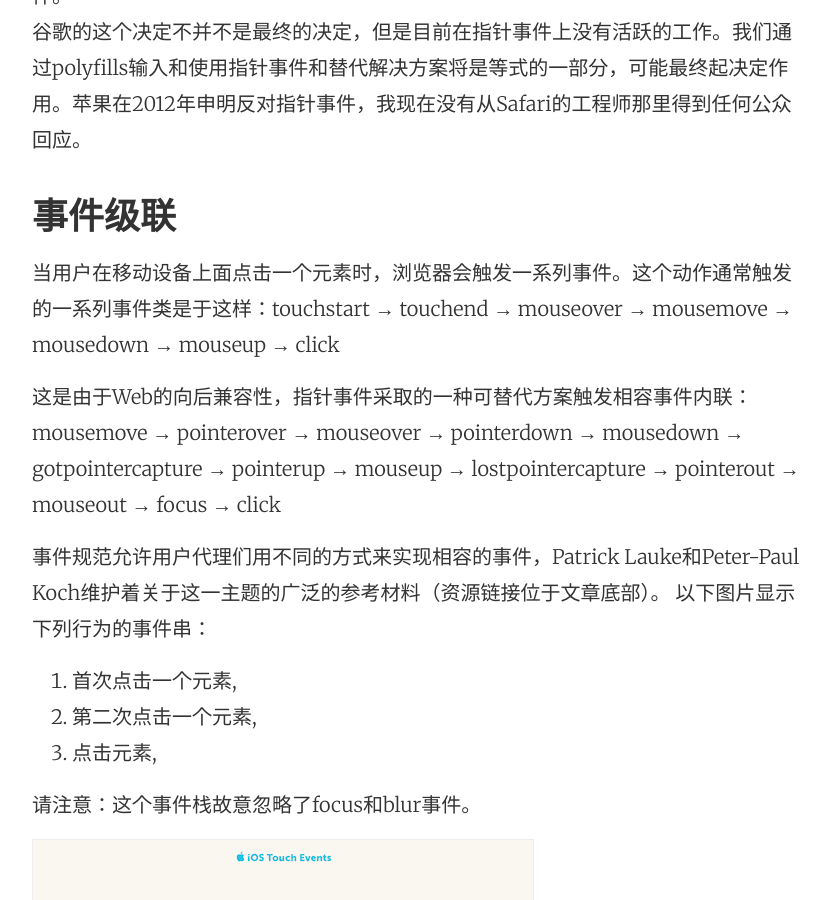
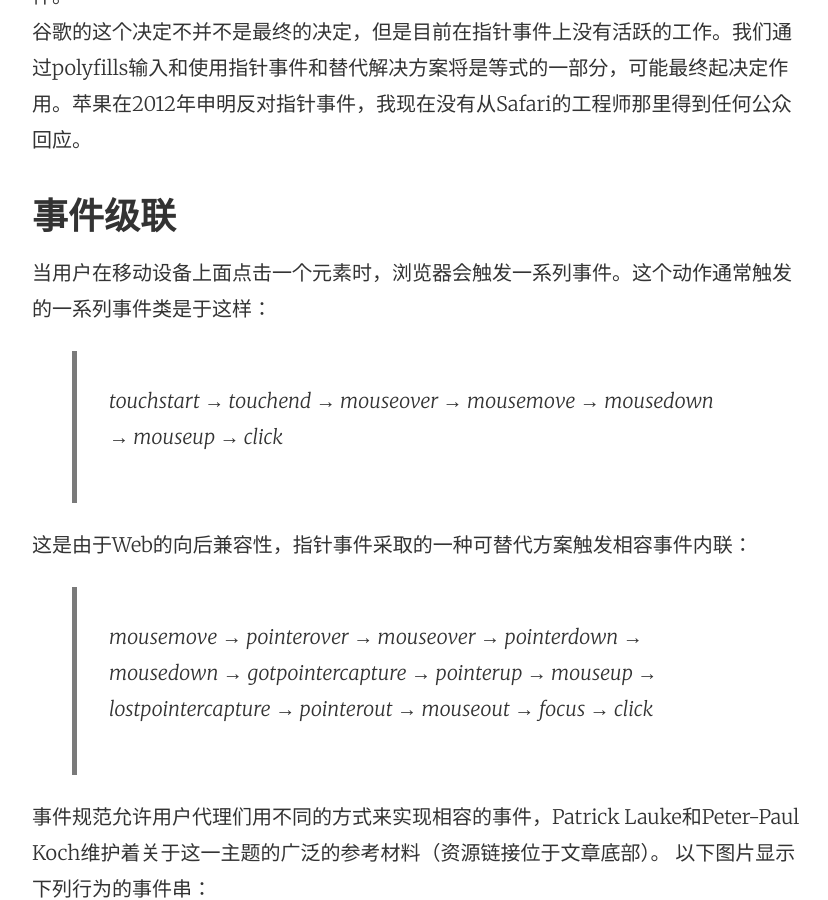
Before and after one commit to tw93/tw93.github.io, a Jekyll site: the page built from _posts/2015-03-30-Browser-input-Events.md, in a window 1280 px wide and 900 px high, scrolled down 1217 px. Shown: the whole window, without its empty margins (224-1052 px from the left). Built offline with Jekyll 4.4.1, drawn with Linux system fonts in a browser that asks for light colours; comment, search, counter and statistics services are not loaded; some of the changed text lies outside the part shown.

Commit message:
完善点击事件文章

```diff
--- a/_posts/2015-03-30-Browser-input-Events.md
+++ b/_posts/2015-03-30-Browser-input-Events.md
@@ -22,9 +22,11 @@ $('a', ('ontouchstart' in window) ? 'touchend' : 'click', handler);
 谷歌的这个决定不并不是最终的决定，但是目前在指针事件上没有活跃的工作。我们通过polyfills输入和使用指针事件和替代解决方案将是等式的一部分，可能最终起决定作用。苹果在2012年申明反对指针事件，我现在没有从Safari的工程师那里得到任何公众回应。
 
 ###事件级联
-当用户在移动设备上面点击一个元素时，浏览器会触发一系列事件。这个动作通常触发的一系列事件类是于这样：touchstart → touchend → mouseover → mousemove → mousedown → mouseup → click
+当用户在移动设备上面点击一个元素时，浏览器会触发一系列事件。这个动作通常触发的一系列事件类是于这样：
+ > touchstart → touchend → mouseover → mousemove → mousedown → mouseup → click
 
-这是由于Web的向后兼容性，指针事件采取的一种可替代方案触发相容事件内联：mousemove → pointerover → mouseover → pointerdown → mousedown → gotpointercapture → pointerup → mouseup → lostpointercapture → pointerout → mouseout → focus → click
+这是由于Web的向后兼容性，指针事件采取的一种可替代方案触发相容事件内联：
+ > mousemove → pointerover → mouseover → pointerdown → mousedown → gotpointercapture → pointerup → mouseup → lostpointercapture → pointerout → mouseout → focus → click
 
  事件规范允许用户代理们用不同的方式来实现相容的事件，Patrick Lauke和Peter-Paul Koch维护着关于这一主题的广泛的参考材料（资源链接位于文章底部）。
  以下图片显示下列行为的事件串：
```
Also changed, not shown: other parts of _posts/2015-03-30-Browser-input-Events.md (+8 -0 lines).
